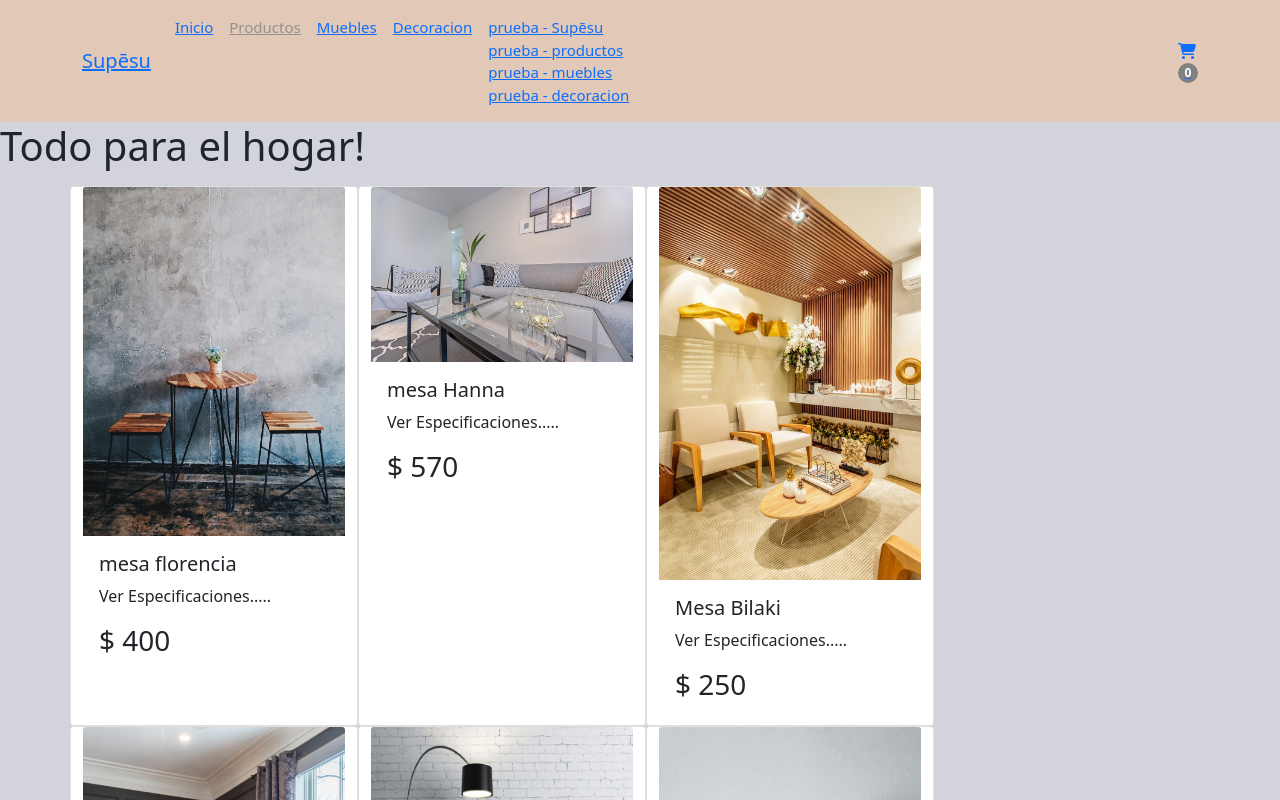
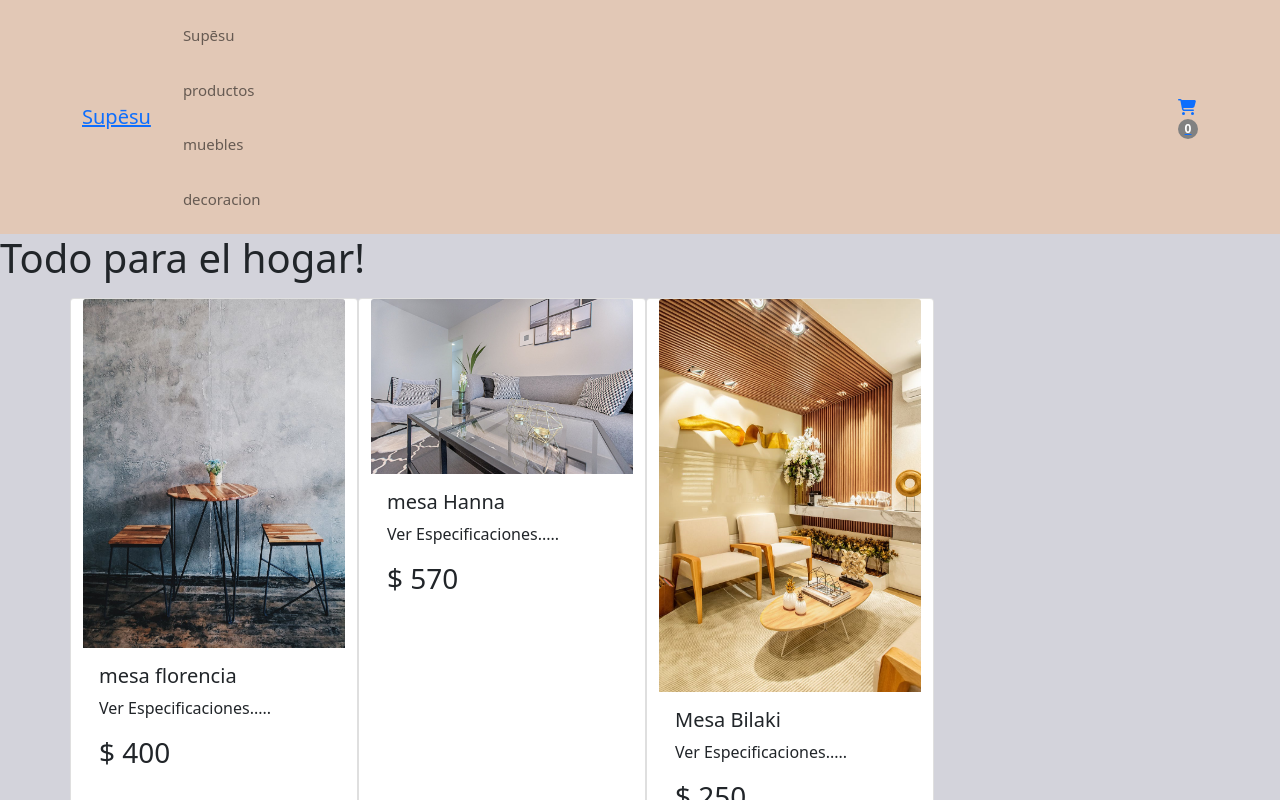
Before and after one commit to Andrezgrondona/supesu, a React (Create React App) app: page /products in a window 1280 px wide. Shown: the top 800 px of the page. Built offline with nearby package versions, Linux system fonts and the light colour scheme.

Commit message:
Navlink Array.map

```diff
--- a/src/components/ListadoN/ListadoN.js
+++ b/src/components/ListadoN/ListadoN.js
@@ -1,9 +1,10 @@
 import React from 'react'
+import {Row} from 'react-bootstrap'
 
 const ListadoN = (props) => {
   return (
-    <div>
-        <div>prueba  - {props.name}</div>
+    <div >
+        <div>{props.name} {props.id} {props.nav}</div>
 
     </div>
 
--- a/src/components/NavBarList/NavBarList.js
+++ b/src/components/NavBarList/NavBarList.js
@@ -1,6 +1,7 @@
 import React, {useState} from 'react'
 import NavbarBoostrap from '../NavbarBoostrap/NavbarBoostrap'
 import ListadoN from '../ListadoN/ListadoN'
+import { Nav, NavLink } from 'react-bootstrap'
 
 
 
@@ -9,18 +10,22 @@ const NavBarList = () => {
         {
             id:1,
             name:'Supēsu',
+            nav:'/'
         },
         {
             id:2,
             name:'productos',
+            nav:"/products"
         },
         {
             id:3,
             name:'muebles',
+            nav:"/category/1"
         },
         {
             id:4,
             name:'decoracion',
+            nav:"/category/2"
         },
 
     ])
@@ -29,7 +34,11 @@ const NavBarList = () => {
 
         {nvList.map((listaFiltrada)=>{
                 return <>
-                <ListadoN key={listaFiltrada.id} name = {listaFiltrada.name} />
+                    <Nav.Link>
+                        <NavLink to={listaFiltrada.nav}>
+                            <ListadoN key={listaFiltrada.id} name = {listaFiltrada.name}/>
+                        </NavLink>
+                    </Nav.Link>
                 </>
         })}
     </div>
@@ -37,11 +46,3 @@ const NavBarList = () => {
 }
 
 export default NavBarList
-
-
-
-{/* <div>
-        {nvList.map((nvList)=>{
-            return <NavbarBoostrap name = {NavbarBoostrap.name}/>
-        })}
-    </div> */}
--- a/src/components/NavbarBoostrap/NavbarBoostrap.js
+++ b/src/components/NavbarBoostrap/NavbarBoostrap.js
@@ -1,6 +1,42 @@
 import ListadoN from "../ListadoN/ListadoN";
 import NavBarList from "../NavBarList/NavBarList";
 /* ------------------------------------ NavbarBoostrap ----------------------------------- */
+import CartIcon from "../Carticon/CartIcon"
+import {Navbar, Container, Nav} from "react-bootstrap";
+import { Link, NavLink } from "react-router-dom"
+
+
+
+export default function NavbarBoostrap ({props}) {
+  return (
+    <header>
+      <Navbar bg="light" expand="lg">
+        <Container>
+          <Navbar.Brand>
+            <Link to="/" >Supēsu</Link>
+          </Navbar.Brand>
+          <Navbar.Toggle aria-controls="basic-navbar-nav" />
+          <Navbar.Collapse id="basic-navbar-nav">
+            <Nav className="me-auto">
+
+
+                <NavBarList />
+
+
+            </Nav>
+          </Navbar.Collapse>
+          <CartIcon />
+        </Container>
+      </Navbar>
+    </header>
+  );
+}
+
+/* -------------------------------- prueba 1 -------------------------------- */
+
+/* import ListadoN from "../ListadoN/ListadoN";
+import NavBarList from "../NavBarList/NavBarList";
+
 import CartIcon from "../Carticon/CartIcon"
 import {Navbar, Container, Nav} from "react-bootstrap";
 import { Link, NavLink } from "react-router-dom"
@@ -52,6 +88,4 @@ export default function NavbarBoostrap ({props}) {
       </Navbar>
     </header>
   );
-}
-
-/* lista N44 item importado lista filtrada */
+} */
--- a/src/styles/styles.css
+++ b/src/styles/styles.css
@@ -18,6 +18,22 @@ body{
 .active{
     color: rgb(148, 145, 145);
 }
+
+
+/* --------------------------------- NAVBAR --------------------------------- */
+.basic-navbar-nav{
+    background-color: blue;
+    width: 1000px;
+    height: 100px;
+    font-size: 15px;
+    display:flex;
+  flex-direction:row;
+  flex-wrap:wrap;
+  justify-content:center;
+  align-items:center;
+  align-content:center;
+}
+/* --------------------------------- NAVBAR --------------------------------- */
 
 /* -------------------------- CONTADOR DEL CARRITO -------------------------- */
 .badge{
```
